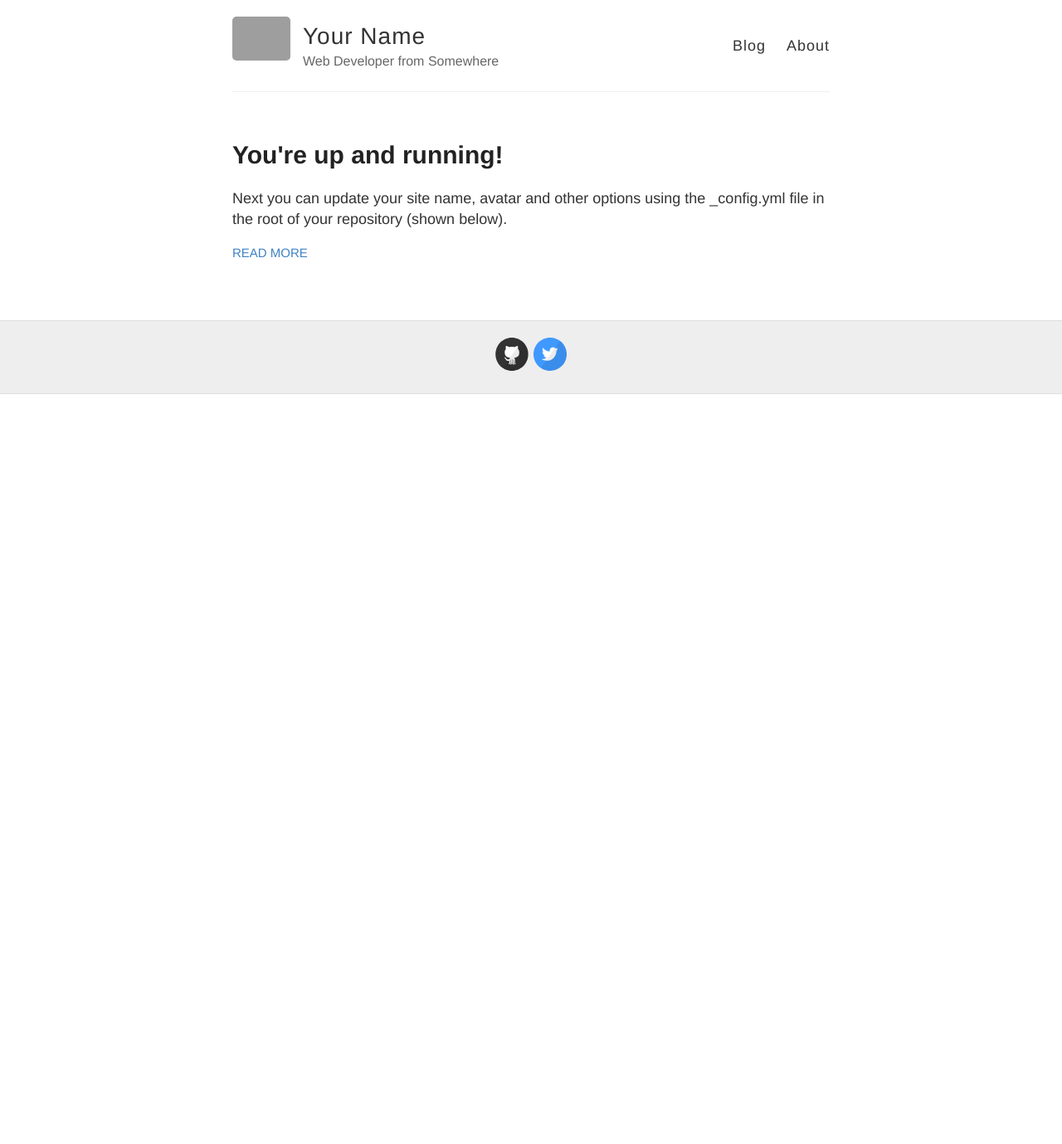
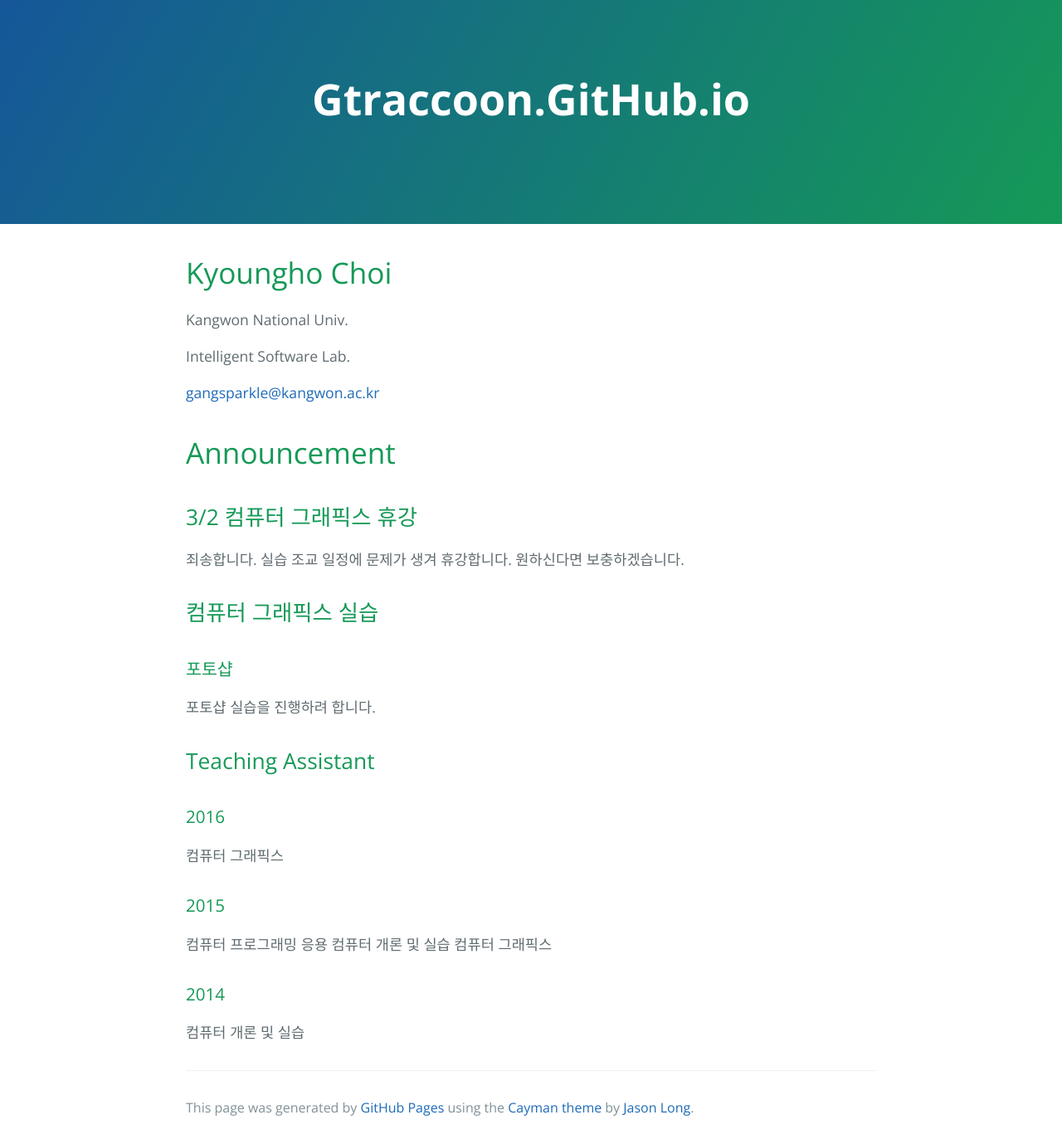
Before and after one commit to gtraccoon/gtraccoon.github.io, a Jekyll site: the page index.html, which Jekyll copies as it is, in a window 1280 px wide. Shown: the whole page at 83% size. Built offline with Jekyll 4.4.1, drawn with Linux system fonts in a browser that asks for light colours; Markdown is read by kramdown in place of the engine named in the settings; before the commit the page ends 900 px from its top, so only the background shows below that; grey boxes are pictures that could not be loaded.

Commit message:
restore the index.html

```diff
--- a/index.html
+++ b/index.html
@@ -1,18 +1,74 @@
----
-layout: default
----
+<!DOCTYPE html>
+<html lang="en-us">
+  <head>
+    <meta charset="UTF-8">
+    <title>Gtraccoon.GitHub.io by gtraccoon</title>
+    <meta name="viewport" content="width=device-width, initial-scale=1">
+    <link rel="stylesheet" type="text/css" href="stylesheets/normalize.css" media="screen">
+    <link href='https://fonts.googleapis.com/css?family=Open+Sans:400,700' rel='stylesheet' type='text/css'>
+    <link rel="stylesheet" type="text/css" href="stylesheets/stylesheet.css" media="screen">
+    <link rel="stylesheet" type="text/css" href="stylesheets/github-light.css" media="screen">
+  </head>
+  <body>
+    <section class="page-header">
+      <h1 class="project-name">Gtraccoon.GitHub.io</h1>
+      <h2 class="project-tagline"></h2>
+    </section>
 
-<div class="posts">
-  {% for post in site.posts %}
-    <article class="post">
+    <section class="main-content">
+      <h1>
+<a id="kyoungho-choi" class="anchor" href="#kyoungho-choi" aria-hidden="true"><span aria-hidden="true" class="octicon octicon-link"></span></a>Kyoungho Choi</h1>
 
-      <h1><a href="{{ site.baseurl }}{{ post.url }}">{{ post.title }}</a></h1>
+<p>Kangwon National Univ.</p>
 
-      <div class="entry">
-        {{ post.excerpt }}
-      </div>
+<p>Intelligent Software Lab.</p>
 
-      <a href="{{ site.baseurl }}{{ post.url }}" class="read-more">Read More</a>
-    </article>
-  {% endfor %}
-</div>
+<p><a href="mailto:gangsparkle@kangwon.ac.kr">gangsparkle@kangwon.ac.kr</a></p>
+
+<h1>
+<a id="announcement" class="anchor" href="#announcement" aria-hidden="true"><span aria-hidden="true" class="octicon octicon-link"></span></a>Announcement</h1>
+
+<h2>
+<a id="32-컴퓨터-그래픽스-휴강" class="anchor" href="#32-%EC%BB%B4%ED%93%A8%ED%84%B0-%EA%B7%B8%EB%9E%98%ED%94%BD%EC%8A%A4-%ED%9C%B4%EA%B0%95" aria-hidden="true"><span aria-hidden="true" class="octicon octicon-link"></span></a>3/2 컴퓨터 그래픽스 휴강</h2>
+
+<p>죄송합니다. 실습 조교 일정에 문제가 생겨 휴강합니다.
+원하신다면 보충하겠습니다. </p>
+
+<h2>
+<a id="컴퓨터-그래픽스-실습" class="anchor" href="#%EC%BB%B4%ED%93%A8%ED%84%B0-%EA%B7%B8%EB%9E%98%ED%94%BD%EC%8A%A4-%EC%8B%A4%EC%8A%B5" aria-hidden="true"><span aria-hidden="true" class="octicon octicon-link"></span></a>컴퓨터 그래픽스 실습</h2>
+
+<h3>
+<a id="포토샵" class="anchor" href="#%ED%8F%AC%ED%86%A0%EC%83%B5" aria-hidden="true"><span aria-hidden="true" class="octicon octicon-link"></span></a>포토샵</h3>
+
+<p>포토샵 실습을 진행하려 합니다. </p>
+
+<h2>
+<a id="teaching-assistant" class="anchor" href="#teaching-assistant" aria-hidden="true"><span aria-hidden="true" class="octicon octicon-link"></span></a>Teaching Assistant</h2>
+
+<h3>
+<a id="2016" class="anchor" href="#2016" aria-hidden="true"><span aria-hidden="true" class="octicon octicon-link"></span></a>2016</h3>
+
+<p>컴퓨터 그래픽스</p>
+
+<h3>
+<a id="2015" class="anchor" href="#2015" aria-hidden="true"><span aria-hidden="true" class="octicon octicon-link"></span></a>2015</h3>
+
+<p>컴퓨터 프로그래밍 응용
+컴퓨터 개론 및 실습
+컴퓨터 그래픽스</p>
+
+<h3>
+<a id="2014" class="anchor" href="#2014" aria-hidden="true"><span aria-hidden="true" class="octicon octicon-link"></span></a>2014</h3>
+
+<p>컴퓨터 개론 및 실습</p>
+
+      <footer class="site-footer">
+
+        <span class="site-footer-credits">This page was generated by <a href="https://pages.github.com">GitHub Pages</a> using the <a href="https://github.com/jasonlong/cayman-theme">Cayman theme</a> by <a href="https://twitter.com/jasonlong">Jason Long</a>.</span>
+      </footer>
+
+    </section>
+
+
+  </body>
+</html>
```
